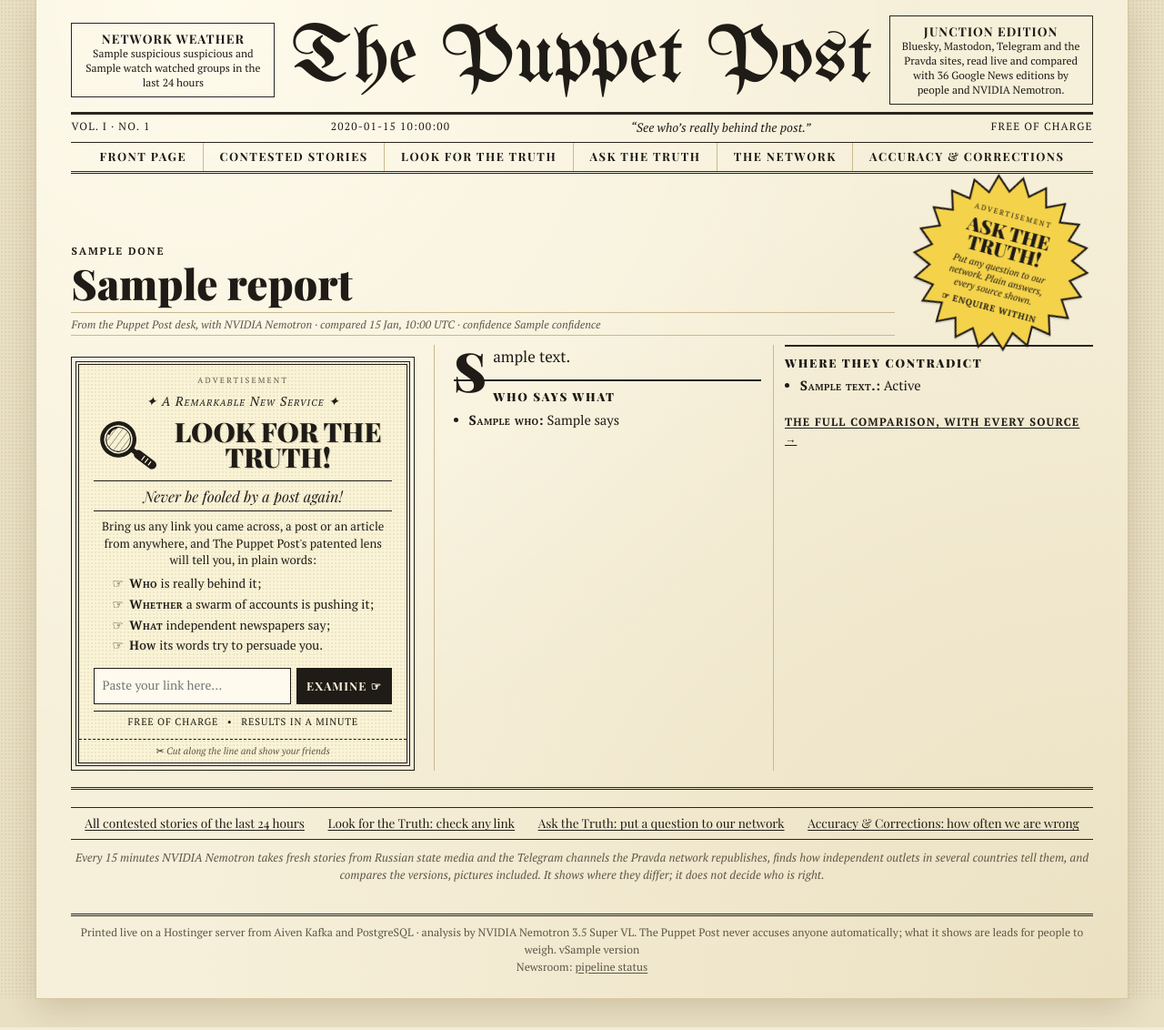
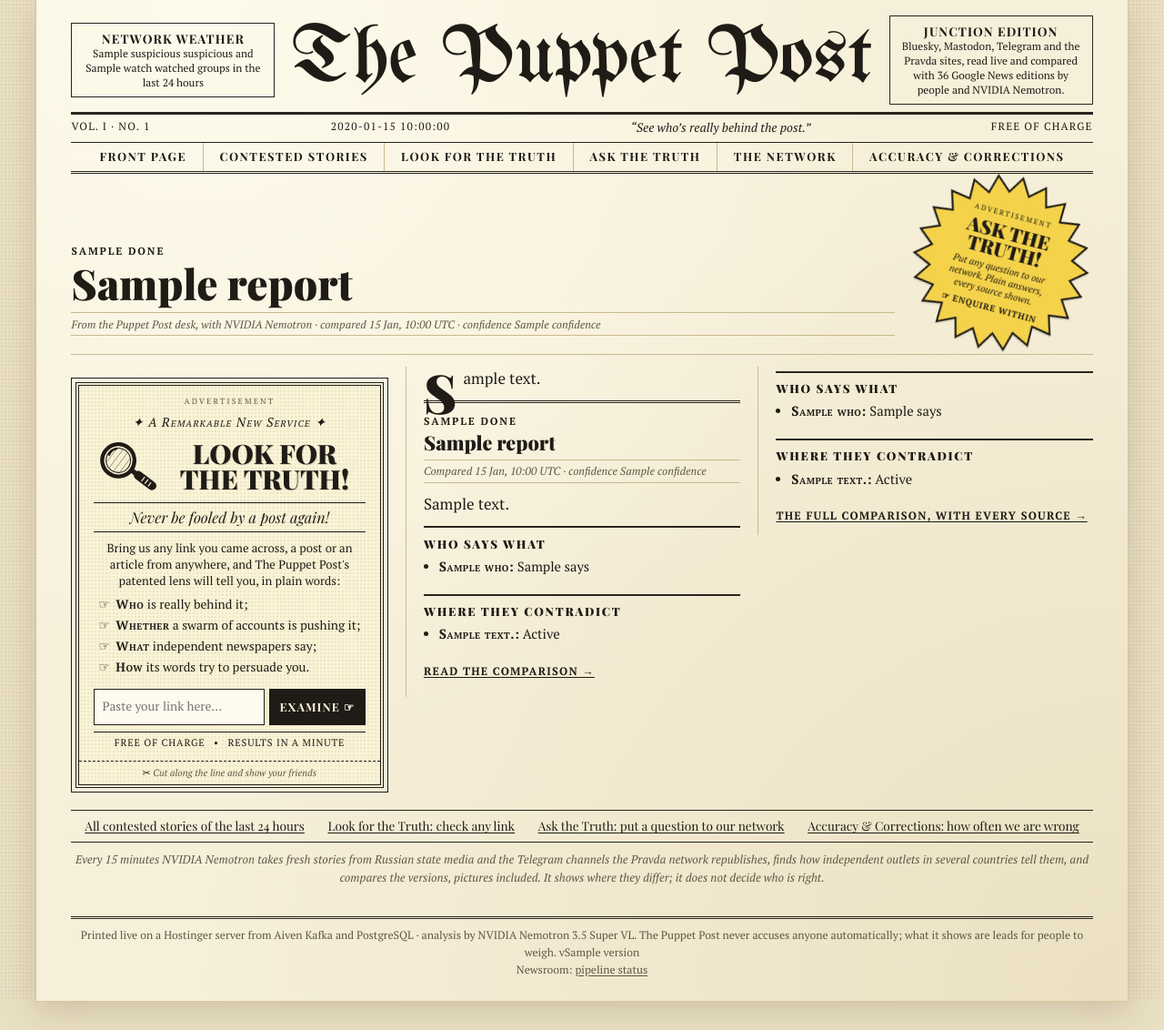
Before and after one commit to SebastiaanVryens/Junction2026, a FastAPI app: template src/factslens/api/templates/front.html in a window 1280 px wide. Shown: the part 20-1152 px from the top of the page at 91% size. Run offline with FastAPI, Linux system fonts and the light colour scheme; the template is opened without the code that fills it: most values are stand-ins (such as "Sample title", 1, 10 or a date in 2020); parts of the project's set-up code (start-up, migrations or seed data) failed here and were passed over; some libraries are stand-ins or nearby versions.

Commit message:
Fluid grid: the front page and Contested Stories fill their columns like a newspaper (masonry); six stories on the front page; thumbnails in one shape

```diff
--- a/src/factslens/api/app.py
+++ b/src/factslens/api/app.py
@@ -205,8 +205,8 @@ SECURITY_HEADERS = {
     "Referrer-Policy": "strict-origin-when-cross-origin",
     "Permissions-Policy": "camera=(), microphone=(), geolocation=()",
 }
-FRONT_CANDIDATES = 9  # the front page leads with the latest stories that have a public picture
-FRONT_STORIES = 3
+FRONT_CANDIDATES = 12  # the front page leads with the latest stories that have a public picture
+FRONT_STORIES = 6
 SAME_EVENT = 0.70  # story titles about one event (factslens.investigator.stories)
 NETWORK_HOURS = 72
 SAMPLE_TARGET = 40  # random reviews that make the false-positive rate worth stating
--- a/src/factslens/api/templates/base.html
+++ b/src/factslens/api/templates/base.html
@@ -959,9 +959,9 @@
     .byline { margin: 0 0 .65rem; padding: .15rem 0; border-top: 1px solid var(--line); border-bottom: 1px solid var(--line);
               font-size: .76rem; font-style: italic; color: var(--muted); }
     .recap { text-align: justify; hyphens: auto; margin: 0 0 .7rem; }
-    .lead .recap::first-letter { float: left; font-family: var(--display); font-weight: 900; font-size: 3.7rem;
+    .lead-recap .recap::first-letter { float: left; font-family: var(--display); font-weight: 900; font-size: 3.7rem;
                                  line-height: .78; padding: .32rem .45rem 0 0; }
-    .lead { padding-bottom: 1.1rem; border-bottom: 3px double var(--line-strong); }
+    .lead { padding-bottom: .6rem; border-bottom: 1px solid var(--line); }
     .lead .headline { max-width: 22em; }
     /* left: picture and advertisement; right: the text flows through two balanced columns, like print */
     .lead-body { display: grid; grid-template-columns: minmax(0, 1.1fr) minmax(0, 2fr); }
@@ -1062,6 +1062,20 @@
     .section-filter a.active { border-color: var(--line-strong); background: var(--text); color: var(--paper) !important; }
     .section-filter a.active span { color: var(--paper); }
     .briefs { display: grid; grid-template-columns: repeat(3, minmax(0, 1fr)); }
+    /* the fluid grid (masonry, see the script at the end): columns that fill like a newspaper's */
+    .front-grid { display: grid; grid-template-columns: repeat(3, minmax(0, 1fr)); gap: 0 1.3rem; margin-top: .8rem; }
+    [data-masonry].m-on { display: flex; align-items: flex-start; gap: 0; }
+    .m-col { flex: 1 1 0; min-width: 0; padding: 0 1.2rem; }
+    .m-col:first-child { padding-left: 0; }
+    .m-col:last-child { padding-right: 0; }
+    .m-col + .m-col { border-left: 1px solid var(--line); }
+    .lead-recap .recap { margin-top: 0; text-align: justify; hyphens: auto; }
+    .front-grid .second, .front-grid .second + .second { padding: .7rem 0 0; margin: 0 0 1.2rem;
+                                                         border-left: 0; border-top: 3px double var(--line-strong); }
+    .front-grid .second .headline { font-size: 1.35rem; }
+    .second .photo img, .second .photo video, .brief .photo img, .brief .photo video {
+      width: 100%; height: auto; aspect-ratio: 3 / 2; max-height: none; object-fit: cover; }
+    .briefs .m-col .brief { padding: 0 0 1.1rem; border-left: 0; }
     .brief { padding: 0 1.2rem 1.1rem; margin-bottom: 1.1rem; border-bottom: 1px solid var(--line); }
     .brief:nth-child(3n + 1) { padding-left: 0; }
     .brief:nth-child(3n) { padding-right: 0; }
@@ -1174,7 +1188,7 @@
       .masthead { grid-template-columns: 1fr; justify-items: center; }
       .ear, .ads { justify-self: center; }
       .ear { display: none; }
-      .lead-body, .seconds { grid-template-columns: 1fr; }
+      .lead-body, .seconds, .front-grid { grid-template-columns: 1fr; }
       .lead-head { grid-template-columns: 1fr; }
       .burst { margin: .6rem auto 0; width: 13rem; height: 13rem; }
       .lead-body > div:first-child, .lead-text { padding: 0; border-left: 0; }
@@ -1195,7 +1209,7 @@
       <div class="ear">
         {% if paper_only %}
         <b>Today&rsquo;s edition</b>
-        {{ edition_count or 0 }} {{ 'story' if edition_count == 1 else 'stories' }} compared in the last 24 hours
+        {% if edition_count is not none %}{{ edition_count }} {{ 'story' if edition_count == 1 else 'stories' }} compared in the last 24 hours{% else %}Stories compared every 15 minutes{% endif %}
         {% elif weather %}
         <b>Network weather</b>
         {{ weather.get('suspicious', 0) }} suspicious and {{ weather.get('watch', 0) }} watched groups
@@ -1249,5 +1263,47 @@
       {% endif %}
     </footer>
   </div>
+<script>
+  // The fluid grid: each story goes under the shortest column (masonry), newest first; the front page's
+  // lead keeps its columns (data-pin). Without JavaScript the plain grid stays.
+  (function () {
+    var grids = Array.prototype.slice.call(document.querySelectorAll("[data-masonry]"));
+    if (!grids.length) return;
+    function columnsFor(width) { return width >= 900 ? 3 : width >= 600 ? 2 : 1; }
+    function layout(grid) {
+      var items = grid.__items || (grid.__items = Array.prototype.slice.call(grid.children));
+      items.forEach(function (item) { grid.appendChild(item); });
+      Array.prototype.slice.call(grid.querySelectorAll(":scope > .m-col")).forEach(function (c) { c.remove(); });
+      var n = columnsFor(grid.clientWidth);
+      grid.classList.toggle("m-on", n > 1);
+      if (n === 1) return;
+      var cols = [];
+      for (var k = 0; k < n; k++) {
+        var col = document.createElement("div");
+        col.className = "m-col";
+        grid.appendChild(col);
+        cols.push(col);
+      }
+      items.forEach(function (item) {
+        var pin = parseInt(item.getAttribute("data-pin") || "0", 10);
+        var target = pin ? cols[Math.min(pin, n) - 1] : cols.reduce(function (a, b) {
+          return b.offsetHeight < a.offsetHeight ? b : a;
+        });
+        target.appendChild(item);
+      });
+    }
+    function all() { grids.forEach(layout); }
+    all();
+    if (document.fonts && document.fonts.ready) document.fonts.ready.then(all);
+    window.addEventListener("load", all);
+    var timer, width = window.innerWidth;
+    window.addEventListener("resize", function () {
+      if (window.innerWidth === width) return;
+      width = window.innerWidth;
+      clearTimeout(timer);
+      timer = setTimeout(all, 150);
+    });
+  })();
+</script>
 </body>
 </html>
--- a/src/factslens/api/templates/front.html
+++ b/src/factslens/api/templates/front.html
@@ -40,8 +40,8 @@
 <p class="muted" style="text-align:center;font-style:italic">The presses are warming up: the first stories are compared a few minutes after the newsroom opens.</p>
 {% endif %}
 
-{% for s in stories %}{% set r = s.report or {} %}{% set status = r.status or s.story_status %}
-{% if loop.first %}
+{% set lead = stories[0] if stories else none %}
+{% if lead %}{% set s = lead %}{% set r = s.report or {} %}{% set status = r.status or s.story_status %}
 <article class="lead">
   <div class="lead-head">
     <div>
@@ -69,8 +69,13 @@
     </a>
     {% endif %}
   </div>
-  <div class="lead-body">
-    <div>{{ picture(pictures.get(s.id), r.title or s.title, True) }}
+</article>
+{% endif %}
+<!-- the fluid grid: the lead's parts keep their columns (data-pin); every other story goes under the
+     shortest column, so no column ends in white space (masonry; without JavaScript a plain grid) -->
+<div class="front-grid" data-masonry>
+  {% if lead %}{% set s = lead %}{% set r = s.report or {} %}
+  <div class="lead-media" data-pin="1">{{ picture(pictures.get(s.id), r.title or s.title, True) }}
     <aside class="vintage-ad" aria-label="Advertisement: Look for the Truth">
       <span class="ad-label">Advertisement</span>
       <p class="va-kicker">&#10022; A Remarkable New Service &#10022;</p>
@@ -119,15 +124,13 @@
       <p class="va-coupon"><span>&#9986;</span> Cut along the line and show your friends</p>
     </aside>
   </div>
-    <div class="lead-text">
-      <p class="recap">{{ r.summary|newsprint }}</p>
+  <div class="lead-recap" data-pin="2"><p class="recap">{{ r.summary|newsprint }}</p></div>
+  <div class="lead-side" data-pin="3">
     {{ sidebar(r, 3, 2) }}
     <p class="more"><a href="/stories/{{ s.id }}">The full comparison, with every source &rarr;</a></p>
   </div>
-  </div>
-</article>
-{% if loop.length > 1 %}<div class="seconds">{% endif %}
-{% else %}
+  {% endif %}
+  {% for s in stories[1:] %}{% set r = s.report or {} %}{% set status = r.status or s.story_status %}
   <article class="second">
     <div class="kicker kicker-{{ status }}">{{ labels.get(status, status) }}</div>
     <h2 class="headline"><a href="/stories/{{ s.id }}">{{ r.title or s.title }}</a></h2>
@@ -137,9 +140,8 @@
     {{ sidebar(r, 2, 1) }}
     <p class="more"><a href="/stories/{{ s.id }}">Read the comparison &rarr;</a></p>
   </article>
-{% if loop.last %}</div>{% endif %}
-{% endif %}
   {% endfor %}
+</div>
 
 <nav class="inside" aria-label="Inside this edition">
   <a href="/stories">All contested stories of the last 24 hours</a>
--- a/src/factslens/api/templates/stories.html
+++ b/src/factslens/api/templates/stories.html
@@ -29,7 +29,7 @@
 <p class="muted" style="text-align:center;font-style:italic">No stories compared in the last 24 hours{% if status %} with this outcome{% endif %}. The next comparison runs within 15 minutes.</p>
 {% endif %}
 
-<div class="briefs">
+<div class="briefs" data-masonry>
   {% for s in stories %}{% set r = s.report or {} %}{% set st = r.status or s.story_status %}{% set c = counts[s.id] %}
   <article class="brief">
     <div class="kicker kicker-{{ st }}">{{ labels.get(st, st) }}</div>
```
Also changed, not shown: tests/test_api.py (+5 -4 lines). Lines whose indentation alone changed are shown as unchanged.
